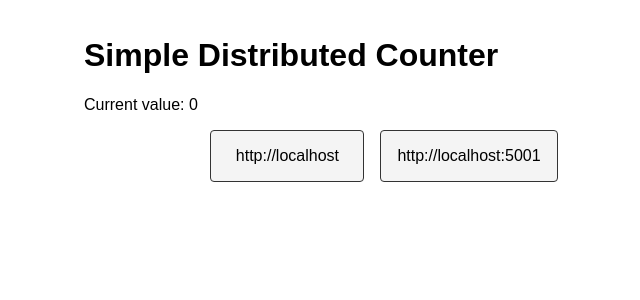
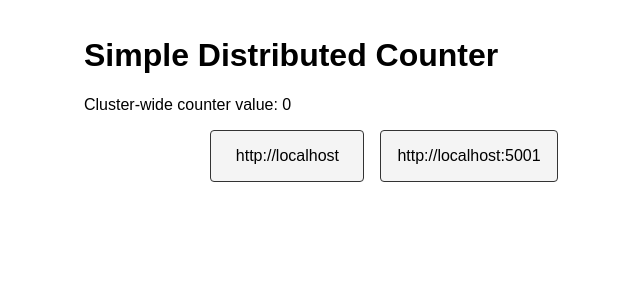
Before and after one commit to bm295/Auth, a Flask app: page / in a window 1280 px wide. Shown: the top 300 px of the page, without its empty margins (256-896 px from the left). Run offline with Flask 3, Linux system fonts and the light colour scheme.

Commit message:
Clarify distributed counter label

```diff
--- a/app/templates/index.html
+++ b/app/templates/index.html
@@ -18,7 +18,7 @@
 <body>
     <div class="container">
         <h1>Simple Distributed Counter</h1>
-        <p>Current value: <span id="counter">{{ value }}</span></p>
+        <p>Cluster-wide counter value: <span id="counter">{{ value }}</span></p>
         <div class="nodes">
             {% for node in nodes %}
             <div class="node" data-node="{{ loop.index }}">{{ node }}</div>
```
